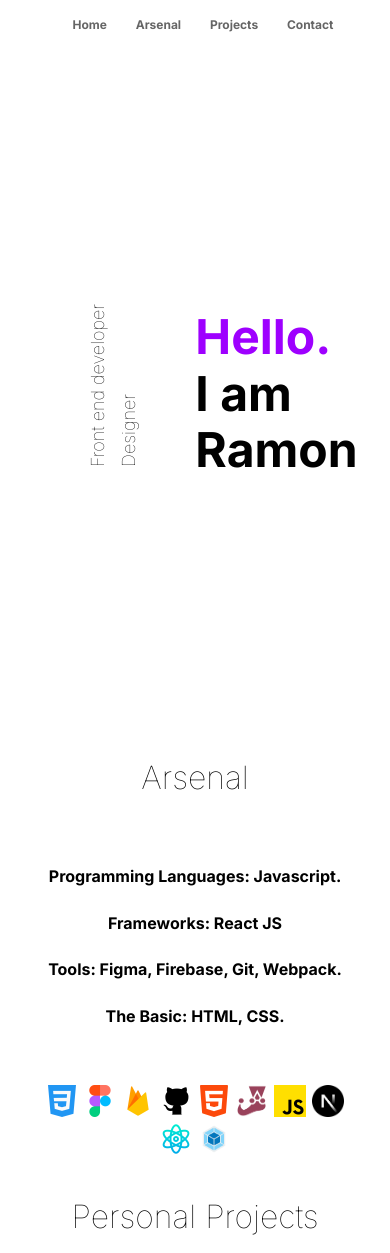
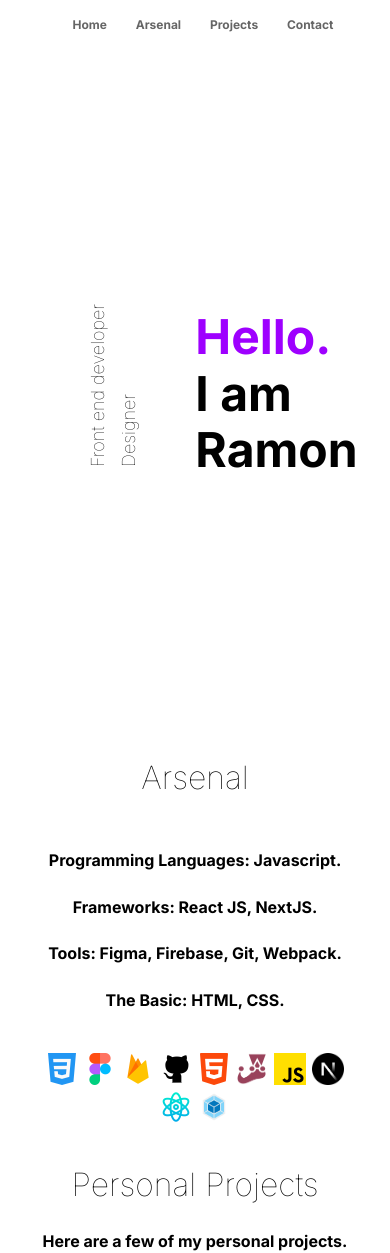
Before and after one commit to RamonMauricioDev/portifolio, a Next.js app: page / in a window 390 px wide. Shown: the top 1253 px of the page. Built offline with nearby package versions, Linux system fonts and the light colour scheme; no server answers; the database is empty.

Commit message:
Changed <p> to <span>.

```diff
--- a/src/app/components/arsenal/arsenal.css
+++ b/src/app/components/arsenal/arsenal.css
@@ -2,7 +2,7 @@
     display: flex;
 }
 
-.arsenal-flex p {
+.arsenal-flex span {
     width: 60%;
 }
 
@@ -29,6 +29,11 @@
 }
 
 @media screen and (max-width: 800px){
+    .arsenal-span{
+        width: 100% !important;
+        text-align: center;
+    }
+
     .arsenal-flex{
         flex-direction: column;
     }
--- a/src/app/components/arsenal/arsenal.jsx
+++ b/src/app/components/arsenal/arsenal.jsx
@@ -6,7 +6,7 @@ const IconList = ["/css.png", "/figma.png", "/firebase.png", "/github.png", "/ht
 "/next-js.png", "/reactjs.png", "/webpack.png"]
 
 const ArsenalList = ["Programming Languages: Javascript.",
-"Frameworks: React JS", "Tools: Figma, Firebase, Git, Webpack.", "The Basic: HTML, CSS."]
+"Frameworks: React JS, NextJS.", "Tools: Figma, Firebase, Git, Webpack.", "The Basic: HTML, CSS."]
 
 const IconStyle = {
     width: "clamp(32px, 5vw, 64px)",
@@ -18,16 +18,16 @@ const Arsenal = () =>{
         <div className="arsenal">
             <h2 className="arsenal-title">Arsenal</h2>
             <div className="arsenal-flex">
-                <p>
+                <span className="arsenal-span">
                     {ArsenalList.map((arsenal) =>
                     <div className="arsenal-list" key={arsenal.toString()}>
                         <span className="iconbr" />
                         <h5>{arsenal}</h5>
                     </div>)}
-                </p>
+                </span>
                 <div className="icon-grid">
                 {IconList.map((icon) =>
-                    <Image src={icon} key={icon.toString()} width={64} height={64} style={IconStyle} quality={100}/>)}
+                    <Image src={icon} key={icon.toString()} width={64} height={64} style={IconStyle} quality={100} alt={icon.toString()}/>)}
                 </div>
             </div>
         </div>
```
